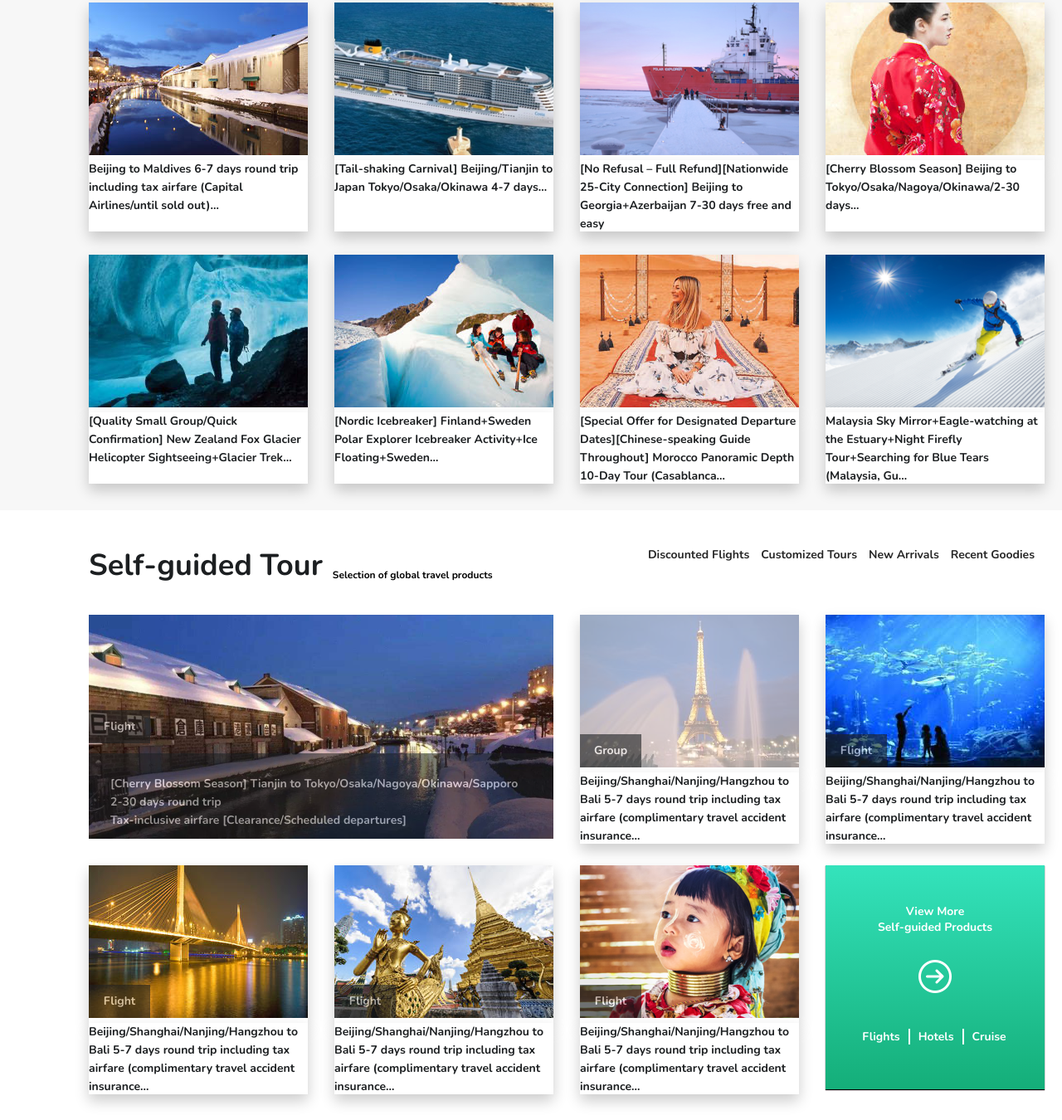
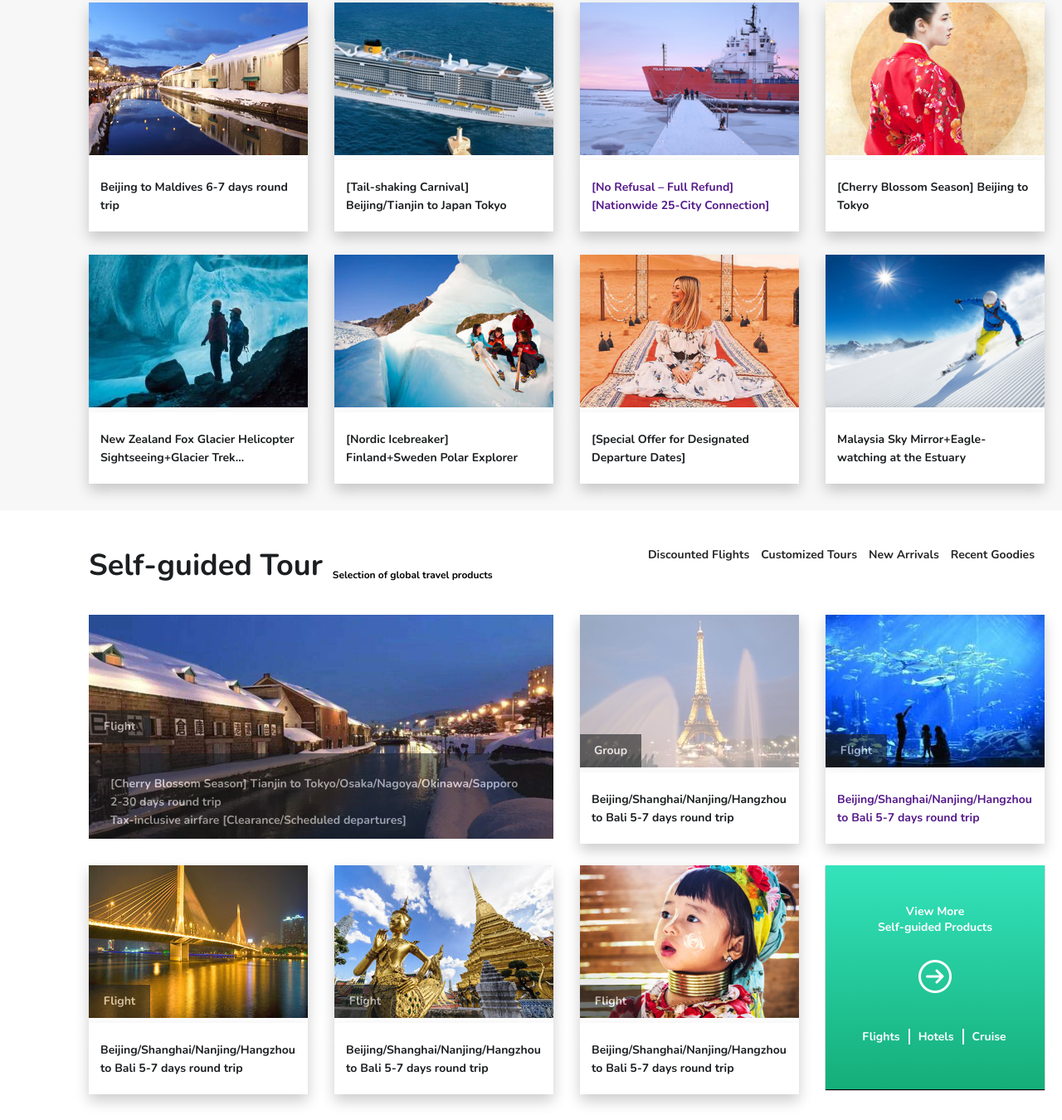
Before and after one commit to ShenghaoisYummy/TravelWebStatic, a plain HTML site: page index.html in a window 1280 px wide. Shown: the part 867-2217 px from the top of the page at 83% size. Drawn offline with Linux system fonts and the light colour scheme.

Commit message:
fixed word box padding

```diff
--- a/css/css.css
+++ b/css/css.css
@@ -400,6 +400,8 @@ span {
     font-size: 14px;
     line-height: 22px;
     margin-bottom: 32px;
+    padding:22px 14px 22px 14px;
+    box-sizing: border-box;
 
 }
 
@@ -629,8 +631,6 @@ span {
 .local-fun .localfun-grid .wordbox{
 
     float:left;
-    padding:27px 18px 27px 18px;
-
     width:244px;
     height:120px;
     box-sizing: border-box;
--- a/index.html
+++ b/index.html
@@ -347,7 +347,7 @@
                         <img src="images/newspecial1.png" alt="">
                     </div>
                     <div class="wordbox">
-                        Beijing to Maldives 6-7 days round trip including tax airfare (Capital Airlines/until sold out)…
+                        Beijing to Maldives 6-7 days round trip
                     </div>
                 </a>
             </li>
@@ -357,7 +357,7 @@
                         <img src="images/newspecial2.png" alt="">
                     </div>
                     <div class="wordbox">
-                        [Tail-shaking Carnival] Beijing/Tianjin to Japan Tokyo/Osaka/Okinawa 4-7 days…
+                        [Tail-shaking Carnival] Beijing/Tianjin to Japan Tokyo
                     </div>
                 </a>
             </li>
@@ -367,8 +367,7 @@
                         <img src="images/newspecial3.png" alt="">
                     </div>
                     <div class="wordbox">
-                        [No Refusal – Full Refund][Nationwide 25-City Connection] Beijing to Georgia+Azerbaijan 7-30 days free and easy
-                    </div>
+                        [No Refusal – Full Refund][Nationwide 25-City Connection]
                 </a>
             </li>
             <li>
@@ -377,7 +376,7 @@
                         <img src="images/newspecial4.png" alt="">
                     </div>
                     <div class="wordbox">
-                        [Cherry Blossom Season] Beijing to Tokyo/Osaka/Nagoya/Okinawa/2-30 days…
+                        [Cherry Blossom Season] Beijing to Tokyo
                     </div>
                 </a>
             </li>
@@ -387,7 +386,7 @@
                         <img src="images/newspecial5.png" alt="">
                     </div>
                     <div class="wordbox">
-                        [Quality Small Group/Quick Confirmation] New Zealand Fox Glacier Helicopter Sightseeing+Glacier Trek…
+                         New Zealand Fox Glacier Helicopter Sightseeing+Glacier Trek…
                     </div>
                 </a>
             </li>
@@ -397,7 +396,7 @@
                         <img src="images/newspecial6.png" alt="">
                     </div>
                     <div class="wordbox">
-                        [Nordic Icebreaker] Finland+Sweden Polar Explorer Icebreaker Activity+Ice Floating+Sweden…
+                        [Nordic Icebreaker] Finland+Sweden Polar Explorer
                     </div>
                 </a>
             </li>
@@ -407,7 +406,7 @@
                         <img src="images/newspecial7.png" alt="">
                     </div>
                     <div class="wordbox">
-                        [Special Offer for Designated Departure Dates][Chinese-speaking Guide Throughout] Morocco Panoramic Depth 10-Day Tour (Casablanca…
+                        [Special Offer for Designated Departure Dates]
                     </div>
                 </a>
             </li>
@@ -417,7 +416,7 @@
                         <img src="images/newspecial8.png" alt="">
                     </div>
                     <div class="wordbox">
-                        Malaysia Sky Mirror+Eagle-watching at the Estuary+Night Firefly Tour+Searching for Blue Tears (Malaysia, Gu…
+                        Malaysia Sky Mirror+Eagle-watching at the Estuary
                     </div>
                 </a>
             </li>
@@ -465,7 +464,7 @@
                                 <img src="images/selfguide2.png" alt="">
                             </div>
                             <div class="wordbox">
-                                Beijing/Shanghai/Nanjing/Hangzhou to Bali 5-7 days round trip including tax airfare (complimentary travel accident insurance…
+                                Beijing/Shanghai/Nanjing/Hangzhou to Bali 5-7 days round trip
                             </div>
                         </a>
                     </li>
@@ -477,8 +476,7 @@
                                 <img src="images/selfguide3.png" alt="">
                             </div>
                             <div class="wordbox">
-                                Beijing/Shanghai/Nanjing/Hangzhou to Bali 5-7 days round trip including tax airfare (complimentary travel accident insurance…
-                            </div>
+                                Beijing/Shanghai/Nanjing/Hangzhou to Bali 5-7 days round trip
                         </a>
                     </li>
 
@@ -489,7 +487,7 @@
                                 <img src="images/selfguide4.png" alt="">
                             </div>
                             <div class="wordbox">
-                                Beijing/Shanghai/Nanjing/Hangzhou to Bali 5-7 days round trip including tax airfare (complimentary travel accident insurance…
+                                Beijing/Shanghai/Nanjing/Hangzhou to Bali 5-7 days round trip
                             </div>
                         </a>
                     </li>
@@ -501,7 +499,7 @@
                                 <img src="images/selfguide5.png" alt="">
                             </div>
                             <div class="wordbox">
-                                Beijing/Shanghai/Nanjing/Hangzhou to Bali 5-7 days round trip including tax airfare (complimentary travel accident insurance…
+                                Beijing/Shanghai/Nanjing/Hangzhou to Bali 5-7 days round trip
                             </div>
                         </a>
                     </li>
@@ -513,7 +511,7 @@
                                 <img src="images/selfguide6.png" alt="">
                             </div>
                             <div class="wordbox">
-                                Beijing/Shanghai/Nanjing/Hangzhou to Bali 5-7 days round trip including tax airfare (complimentary travel accident insurance…
+                                Beijing/Shanghai/Nanjing/Hangzhou to Bali 5-7 days round trip
                             </div>
                         </a>
                     </li>
```
